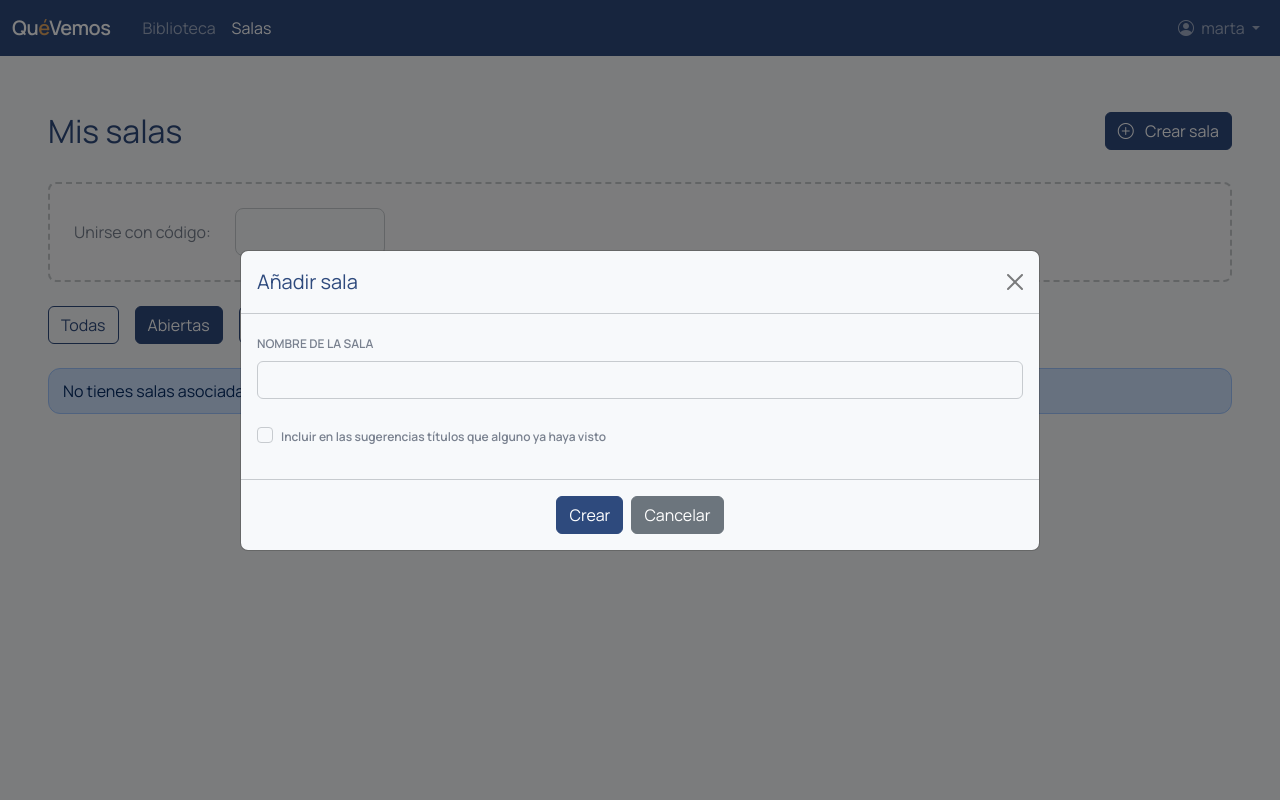
After one commit to leofa98/queVemos, a Django app: page /rooms in a window 1280 px wide, after a click on "Crear sala". The commit adds this page. Run offline with Django 5.2, Linux system fonts and the light colour scheme; a user stored in the database is signed in; data that the repository does not hold is empty.

Commit message:
mis salas

```diff
--- a/core/templates/core/pagination.html
+++ b/core/templates/core/pagination.html
@@ -1,10 +1,10 @@
 {% if page_obj.paginator.num_pages > 1 %}
     <div class="d-flex align-items-center justify-content-center">
         <nav>
-            <ul class="pagination">
+            <ul class="pagination m-0">
                 {% if page_obj.has_previous %}
                     <li class="page-item"  data-page-num="{{ page_obj.previous_page_number }}">
-                        <p class="page-link">
+                        <p class="m-0 page-link">
                             <span><i class="bi bi-arrow-left"></i></span>
                         </p>
                     </li>
@@ -22,7 +22,7 @@
                         <span class="page-link">{{ page_obj.next_page_number }}</span>
                     </li>
                     <li class="page-item"  data-page-num="{{ page_obj.next_page_number }}">
-                        <p class="page-link">
+                        <p class="m-0 page-link">
                             <span><i class="bi bi-arrow-right"></i></span>
                         </p>
                     </li>
--- a/library/templates/library/entry_card.html
+++ b/library/templates/library/entry_card.html
@@ -18,7 +18,7 @@
             </div>
         {% elif entry.status == "seen" %}
             <div class="d-inline-flex px-2 py-1 fw-semibold text-success-emphasis bg-success-subtle border border-success-subtle rounded-2">
-                    {{ entry.get_status_display }}
+                {{ entry.get_status_display }} · {{ entry.rating }}/10
             </div>
         {% else %}
             <div class="d-inline-flex px-2 py-1 fw-semibold text-secondary-emphasis bg-secondary-subtle border border-secondary-subtle rounded-2">
--- a/library/templates/library/entry_list.html
+++ b/library/templates/library/entry_list.html
@@ -7,6 +7,6 @@
         </div>
     {% endfor %}
 </div>
-<div id="pagination">
+<div id="paginator" class="mb-4">
     {% include "core/pagination.html" with page_obj=page_obj %}
 </div>
--- /dev/null
+++ b/rooms/templates/rooms/list.html
@@ -0,0 +1,78 @@
+{% extends "base.html" %}
+
+{% load static %}
+
+{% block extra_js %}
+    <script defer src="{% static 'rooms/rooms.js' %}"></script>
+{% endblock %}
+
+{% block title %}Salas{% endblock %}
+
+{% block body %}
+
+<div class="dashboard d-flex flex-column flex-grow-1" >
+    <div class="d-flex justify-content-between mb-4">
+        <h2 class="my-2 text-primary">Mis salas</h2>
+        <button id="add-title-btn" type="button" class="btn btn-primary align-self-center" data-bs-toggle="modal" data-bs-target="#add-title-modal"><i class="bi bi-plus-circle  me-2"></i> Crear sala</button>
+    </div>
+    <div class="mb-4">
+        <div class="d-flex justify-content-between justify-content-md-start align-items-center p-4 gap-4 rounded-3 border border-dashed bg-light border-secondary-subtle border-2">
+            <p class="text-secondary mb-0 text-wrap" for="invitation-code">Unirse con código:</p>
+            <input  class="font-monospace text-uppercase text-center form-control form-control-lg" type="text" maxlength="6"  autocomplete="off" name="invitation-code" id="invitation-code">
+        </div>
+    </div>
+    <div class="d-flex gap-3 flex-wrap mb-4">
+        <a class="btn btn-outline-primary status-chip" data-status="">
+            Todas
+        </a>
+        <a class="btn btn-outline-primary status-chip active"  data-status="open">
+            Abiertas
+        </a>
+        <a class="btn btn-outline-primary status-chip" data-status="closed">
+            Cerradas
+        </a>
+    </div>
+    <div id="room-list" class="mb-5">
+        {% include "rooms/room_list.html" with page_obj=page_obj message=message %}
+    </div>
+    <div id="spinner" class="d-flex flex-column flex-grow-1 justify-content-center align-items-center mb-5 d-none">
+        <div class="spinner-grow text-primary" role="status">
+        </div>
+    </div>
+</div>
+
+<div class="modal fade" id="add-title-modal">
+    <div class="modal-dialog modal-lg modal-dialog-centered">
+        <div class="modal-content">
+            <div class="modal-header">
+                <h1 class="modal-title fs-5 text-primary" id="add-title-modal-label">Añadir sala</h1>
+                <button type="button" class="btn-close text-light" data-bs-dismiss="modal"></button>
+            </div>
+            <div class="modal-body">
+                <div class="mb-4">
+
+                    <label for="room-name" class="form-label text-secondary">NOMBRE DE LA SALA</label>
+                    <input class="form-control" type="text" name="room-name" id="room-name">
+                </div>
+                <div class="mb-3">
+                   <div class="form-check m-0">
+                        <input class="form-check-input" type="checkbox" value="true" id="include-seen">
+                        <label class="form-check-label text text-secondary" for="include-seen">
+                            Incluir en las sugerencias títulos que alguno ya haya visto
+                        </label>
+                    </div>
+                </div>
+
+            </div>
+            <div class="modal-footer d-flex justify-content-center align-items-center">
+                <input id="create-room-btn" type="submit" class="btn btn-primary" value="Crear"/>
+                <button type="button" class="btn btn-secondary" data-bs-dismiss="modal">Cancelar</button>
+            </div>
+        </div>
+    </div>
+</div>
+
+
+
+
+{% endblock %}
--- /dev/null
+++ b/rooms/templates/rooms/room_list.html
@@ -0,0 +1,12 @@
+<div class="mb-4">
+    {% for room in page_obj.object_list %}
+        {% include "rooms/room_card.html" with room=room %}
+    {% empty %}
+        <div class="alert alert-primary" role="alert">
+            {{ message }}
+        </div>
+    {% endfor %}
+</div>
+<div id="paginator" class="mb-4">
+    {% include "core/pagination.html" with page_obj=page_obj %}
+</div>
--- a/rooms/urls.py
+++ b/rooms/urls.py
@@ -4,4 +4,5 @@ from . import views
 
 urlpatterns = [
     path("dashboard", views.dashboard, name="dashboard"),
+    path("rooms", views.rooms, name="rooms"),
 ]
--- a/rooms/views.py
+++ b/rooms/views.py
@@ -5,6 +5,7 @@ from django.shortcuts import redirect, render
 
 from catalog.models import Title
 from library.models import Entry
+from rooms.models import Room
 
 
 def dashboard(request: HttpRequest):
@@ -16,7 +17,11 @@ def dashboard(request: HttpRequest):
     page = request.GET.get("page", None)
     titles = Title.objects.all()
 
+    has_entries = Entry.objects.exists()
+
     entries = Entry.objects.filter(user=request.user)
+
+    message = ""
 
     if status:
         entries = entries.filter(status=status)
@@ -24,46 +29,55 @@ def dashboard(request: HttpRequest):
     if query:
         entries = entries.filter(title__name__icontains=query)
 
+    if not has_entries:
+        message = "No tienes entradas todavía"
+
+    elif has_entries and not entries.exists():
+        message = "No hay resultados para tu búsqueda"
+
     p = Paginator(entries, 5)
     page_obj = p.get_page(page)
 
     return render(
         request,
-        "rooms/dashboard.html",
-        {"page_obj": page_obj, "titles": titles},
+        "library/dashboard.html",
+        {
+            "page_obj": page_obj,
+            "titles": titles,
+            "message": message,
+        },
     )
 
 
 @login_required
-def entry_list(request: HttpRequest):
+def rooms(request: HttpRequest):
+
+    if not request.user.is_authenticated:
+        return redirect("index")
+
     if request.method == "GET":
         status = request.GET.get("status", "").strip()
-        query = request.GET.get("query", "").strip()
         page = request.GET.get("page", None)
 
-        has_entries = Entry.objects.exists()
+        rooms = Room.objects.filter(host=request.user)
 
-        entries = Entry.objects.filter(user=request.user)
+        has_rooms = Room.objects.exists()
 
         message = ""
 
         if status:
-            entries = entries.filter(status=status)
+            rooms.filter(status=status)
 
-        if query:
-            entries = entries.filter(title__name__icontains=query)
+        if not has_rooms:
+            message = "No tienes salas asociadas"
 
-        if not has_entries:
-            message = "No tienes entradas todavía"
-
-        elif has_entries and not entries.exists():
+        if has_rooms and not rooms.exists():
             message = "No hay resultados para tu búsqueda"
 
-        p = Paginator(entries, 5)
+        p = Paginator(rooms, 5)
+
         page_obj = p.get_page(page)
 
         return render(
-            request,
-            "library/entry_list.html",
-            {"message": message, "page_obj": page_obj},
+            request, "rooms/list.html", {"page_obj": page_obj, "message": message}
         )
--- a/static/css/main.css
+++ b/static/css/main.css
@@ -21,7 +21,7 @@
 
   /* Texto y bordes */
   --qv-texto: #242830;
-  --qv-borde: #E3E7EE;
+  --qv-borde: #c7cbcf;
 
   /* Otros */
   --qv-radius: 12px;
@@ -172,7 +172,6 @@ label {
 
 /**************** COMPONENTS ****************/
 
-/* Welcome page */
 
 .welcome-container {
   max-width: 655px;
@@ -196,9 +195,6 @@ label {
 }
 
 
-
-/* Accounts page */
-
 .accounts-form {
   border-radius: 15px;
   max-width: 500px;
@@ -211,5 +207,20 @@ label {
   width: 100%;
 }
 
+.spinner-grow{
+  width: 7rem;
+  height: 7rem;
+}
+
+
+#invitation-code{
+  max-width: 150px;
+  letter-spacing: 6px;
+}
+
 
 /**************** UTILITIES ****************/
+
+.border-dashed {
+  border-style: dashed !important;
+}
--- a/templates/base.html
+++ b/templates/base.html
@@ -10,9 +10,10 @@
     <link href="https://cdn.jsdelivr.net/npm/bootstrap@5.3.8/dist/css/bootstrap.min.css" rel="stylesheet" integrity="sha384-sRIl4kxILFvY47J16cr9ZwB07vP4J8+LH7qKQnuqkuIAvNWLzeN8tE5YBujZqJLB" crossorigin="anonymous">
     <link href="https://fonts.googleapis.com/css2?family=Manrope:wght@400;600&display=swap" rel="stylesheet">
     <link rel="stylesheet" href="https://cdn.jsdelivr.net/npm/bootstrap-icons@1.13.1/font/bootstrap-icons.min.css">
+    <link rel="stylesheet" href="{% static "css/main.css" %}">
     <script src="https://cdn.jsdelivr.net/npm/bootstrap@5.3.8/dist/js/bootstrap.bundle.min.js" integrity="sha384-FKyoEForCGlyvwx9Hj09JcYn3nv7wiPVlz7YYwJrWVcXK/BmnVDxM+D2scQbITxI" crossorigin="anonymous"></script>
-    <script defer src="{% static 'js/script.js' %}"></script>
-    <link rel="stylesheet" href="{% static "css/main.css" %}">
+    <script defer src="{% static 'js/common.js' %}"></script>
+    {% block extra_js %}{% endblock %}
 </head>
 <body class="d-flex flex-column min-vh-100 ">
     <header>
@@ -28,7 +29,7 @@
                         {% if user.is_authenticated %}
                             <div class="d-md-flex justify-content-md-start align-self-center w-100 ps-md-4">
                                 <a class="nav-link {% if request.resolver_match.url_name == 'dashboard' %}active{% endif %}"  href={% url 'dashboard' %}>Biblioteca</a>
-                                <a class="nav-link {% if request.resolver_match.url_name.trim == 'rooms' %}active{% endif %}"  href={% url 'register' %}>Salas</a>
+                                <a class="nav-link {% if request.resolver_match.url_name == 'rooms' %}active{% endif %}"  href={% url 'rooms' %}>Salas</a>
                             </div>
 
                             <div class="nav-item dropdown">
@@ -55,7 +56,7 @@
         </nav>
     </header>
 
-    <main class="body m-3 m-md-5 d-flex flex-column flex-grow-1">
+    <main class="body m-3 mx-md-5 mt-md-5 d-flex flex-column flex-grow-1">
         {% block body %}{% endblock %}
     <div class="toast-container position-fixed top-0 end-0 p-3">
         <div id="toast-success" class="toast align-items-center text-bg-success border-0" role="alert">
```
Also changed, not shown: library/static/library/library.js (renamed from static/js/script.js, +14 -56 lines), library/templates/library/dashboard.html (renamed from rooms/templates/rooms/dashboard.html, +12 -6 lines), rooms/templates/rooms/room_card.html (added, +24 -0 lines), static/js/common.js (added, +53 -0 lines), rooms/static/rooms/rooms.js (added). Lines whose indentation alone changed are shown as unchanged.
